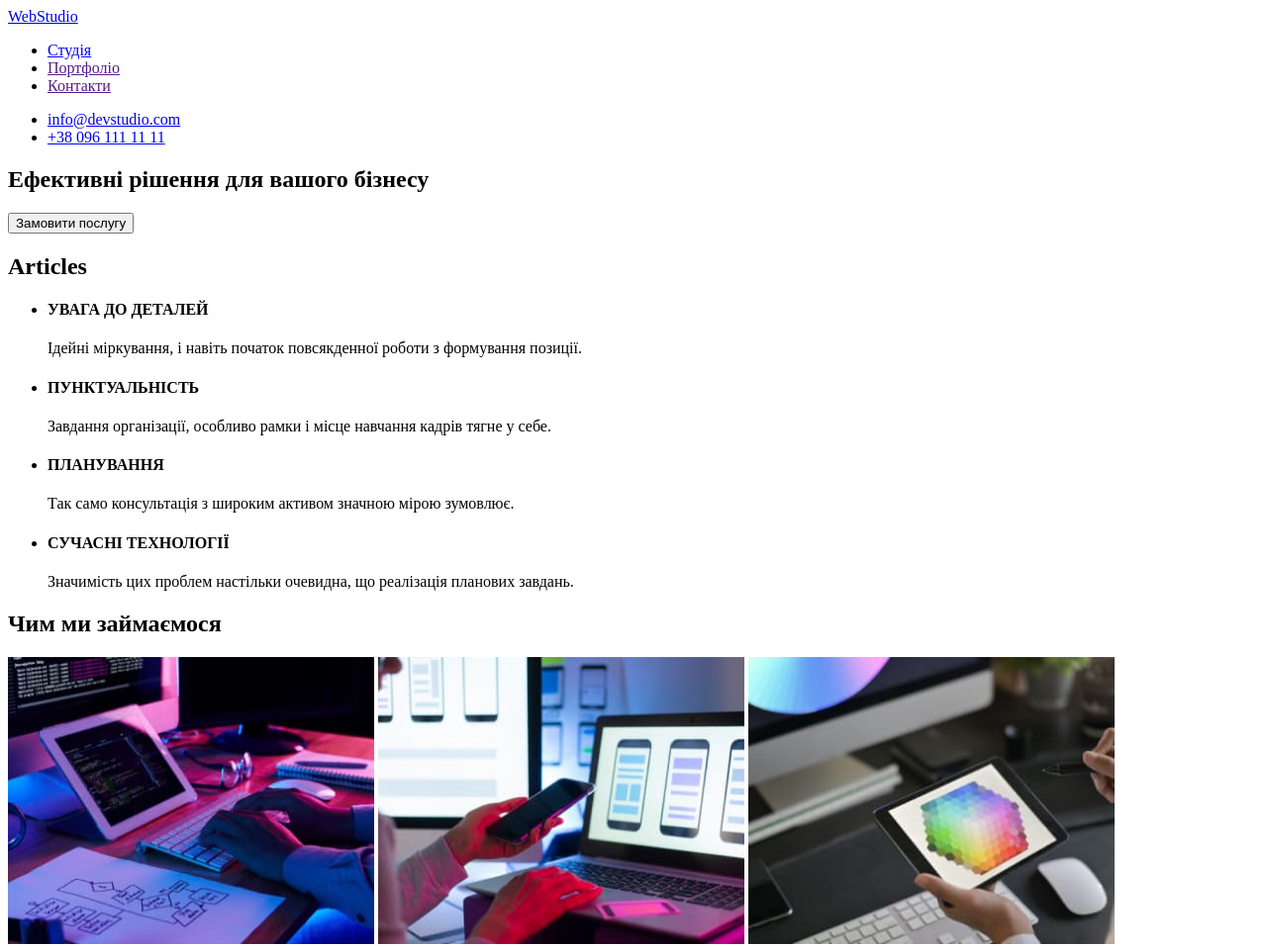
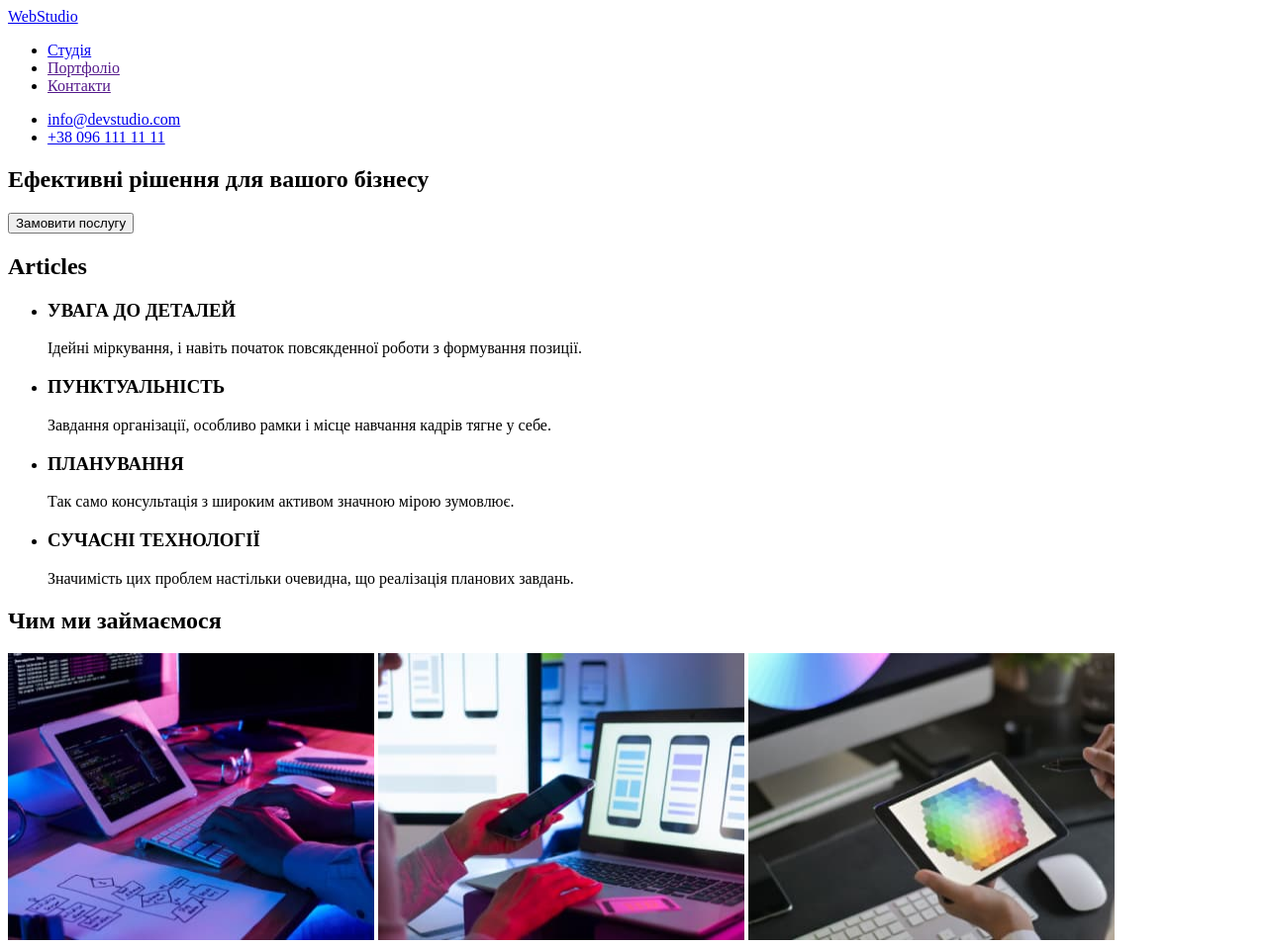
Before and after one commit to TanyaBushik/goit-markup-hw-01, a plain HTML site: page index.html in a window 1280 px wide. Shown: the top 957 px of the page at 99% size. Drawn offline with Linux system fonts and the light colour scheme.

Commit message:
changed h section

```diff
--- a/index.html
+++ b/index.html
@@ -31,19 +31,19 @@
             <h2>Articles</h2>
            <ul>
             <li>
-                <h4>УВАГА ДО ДЕТАЛЕЙ</h4>
+                <h3>УВАГА ДО ДЕТАЛЕЙ</h3>
                   <p>Ідейні міркування, і навіть початок повсякденної роботи з формування позиції.</p>
             </li>
             <li>
-                <h4>ПУНКТУАЛЬНІСТЬ</h4>
+                <h3>ПУНКТУАЛЬНІСТЬ</h3>
                 <p>Завдання організації, особливо рамки і місце навчання кадрів тягне у себе.</p>
             </li>
             <li>
-                <h4>ПЛАНУВАННЯ</h4>
+                <h3>ПЛАНУВАННЯ</h3>
                 <p>Так само консультація з широким активом значною мірою зумовлює.</p>
             </li>
             <li>
-                <h4>СУЧАСНІ ТЕХНОЛОГІЇ</h4>
+                <h3>СУЧАСНІ ТЕХНОЛОГІЇ</h3>
                 <p>Значимість цих проблем настільки очевидна, що реалізація планових завдань.</p>
             </li>
            </ul>
```
